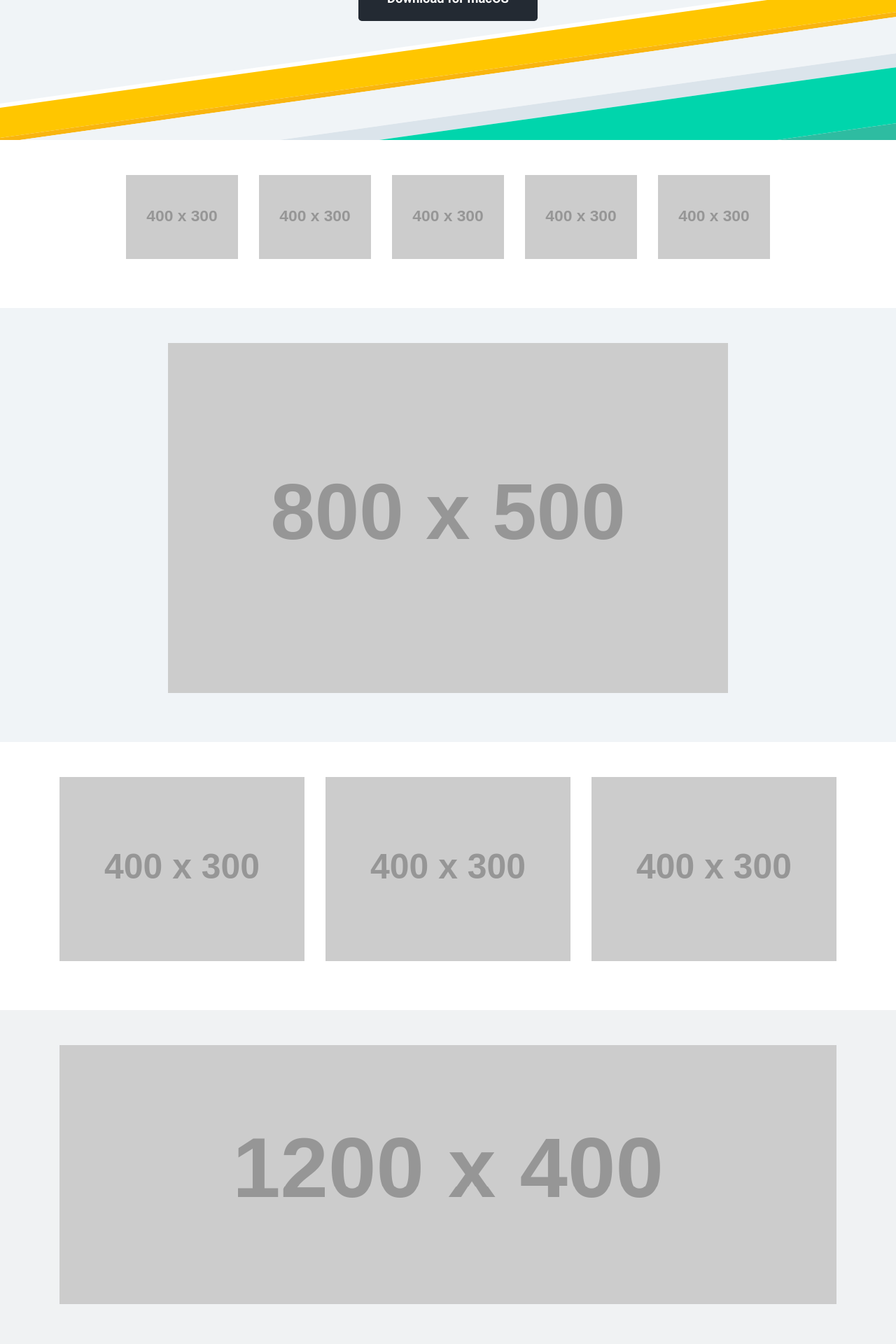
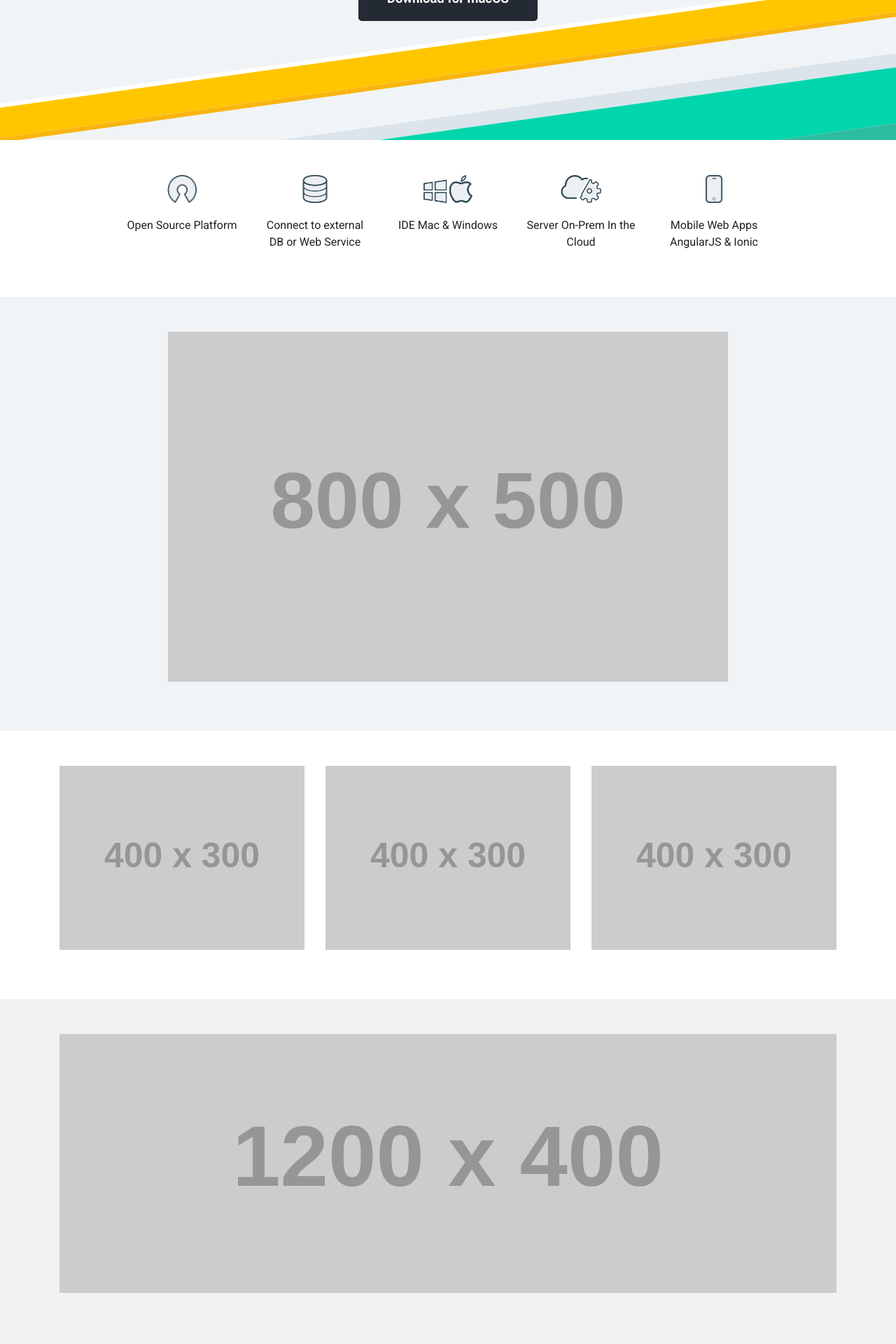
Before and after one commit to Slashtype/wakanda.io, a Jekyll site: the page built from index.html, in a window 1280 px wide. Shown: the part 338-2258 px from the top of the page at 70% size. Built offline with Jekyll 4.4.1, drawn with Linux system fonts in a browser that asks for light colours; nearby versions of some CDN libraries.

Commit message:
Add feature1 section demo content

```diff
--- a/css/main.scss
+++ b/css/main.scss
@@ -13,7 +13,7 @@
 }
 
 html{
-  min-height: 100%;
+  	min-height: 100%;
 }
 body{
 	color: $base-color;
@@ -156,13 +156,13 @@ h3{
 		@media (min-width: 992px){
 			& {
 				font-size: 3.5rem;
-	}
+			}
 		}
 		@media (min-width: 1200px){
 			& {
 				font-size: 4rem;
+			}
 		}
-	}
 	}
 	h2{
 		font-family: 'Roboto', sans-serif;
@@ -188,7 +188,10 @@ h3{
  * Section Features
  */
 #section-features1{
-  background-color: white;
+  	background-color: white;
+	img {
+		max-height: 40px;
+	}
 }
 #section-features2{
 	background-color: white;
--- a/index.html
+++ b/index.html
@@ -39,19 +39,24 @@ layout: default
   <div class="container">
     <div class="row text-center">
       <div class="offset-lg-1 offset-md-2 col-lg-2 col-md-4">
-        <img class="img-fluid" src="http://placehold.it/400x300?text=Features+(Part+1)">
+        <img class="img-fluid" src="img/open-source.png">
+        <p>Open Source Platform</p>
       </div>
       <div class="col-lg-2 col-md-4">
-        <img class="img-fluid" src="http://placehold.it/400x300?text=Features+(Part+1)">
+        <img class="img-fluid" src="img/data-source.png">
+        <p>Connect to external DB or Web Service</p>
       </div>
       <div class="col-lg-2 col-md-4">
-        <img class="img-fluid" src="http://placehold.it/400x300?text=Features+(Part+1)">
+        <img class="img-fluid" src="img/mac-win.png">
+        <p>IDE Mac & Windows</p>
       </div>
       <div class="col-lg-2 col-md-4">
-        <img class="img-fluid" src="http://placehold.it/400x300?text=Features+(Part+1)">
+        <img class="img-fluid" src="img/premise-cloud.png">
+        <p>Server On-Prem In the Cloud</p>
       </div>
       <div class="col-lg-2 col-md-4">
-        <img class="img-fluid" src="http://placehold.it/400x300?text=Features+(Part+1)">
+        <img class="img-fluid" src="img/mobile-apps.png">
+        <p>Mobile Web Apps AngularJS & Ionic</p>
       </div>
     </div>
     <div class="row hidden-xl-down">
```
Also changed, not shown: img/data-source.png (added), img/mac-win.png (added), img/mobile-apps.png (added), img/open-source.png (added), img/premise-cloud.png (added).
